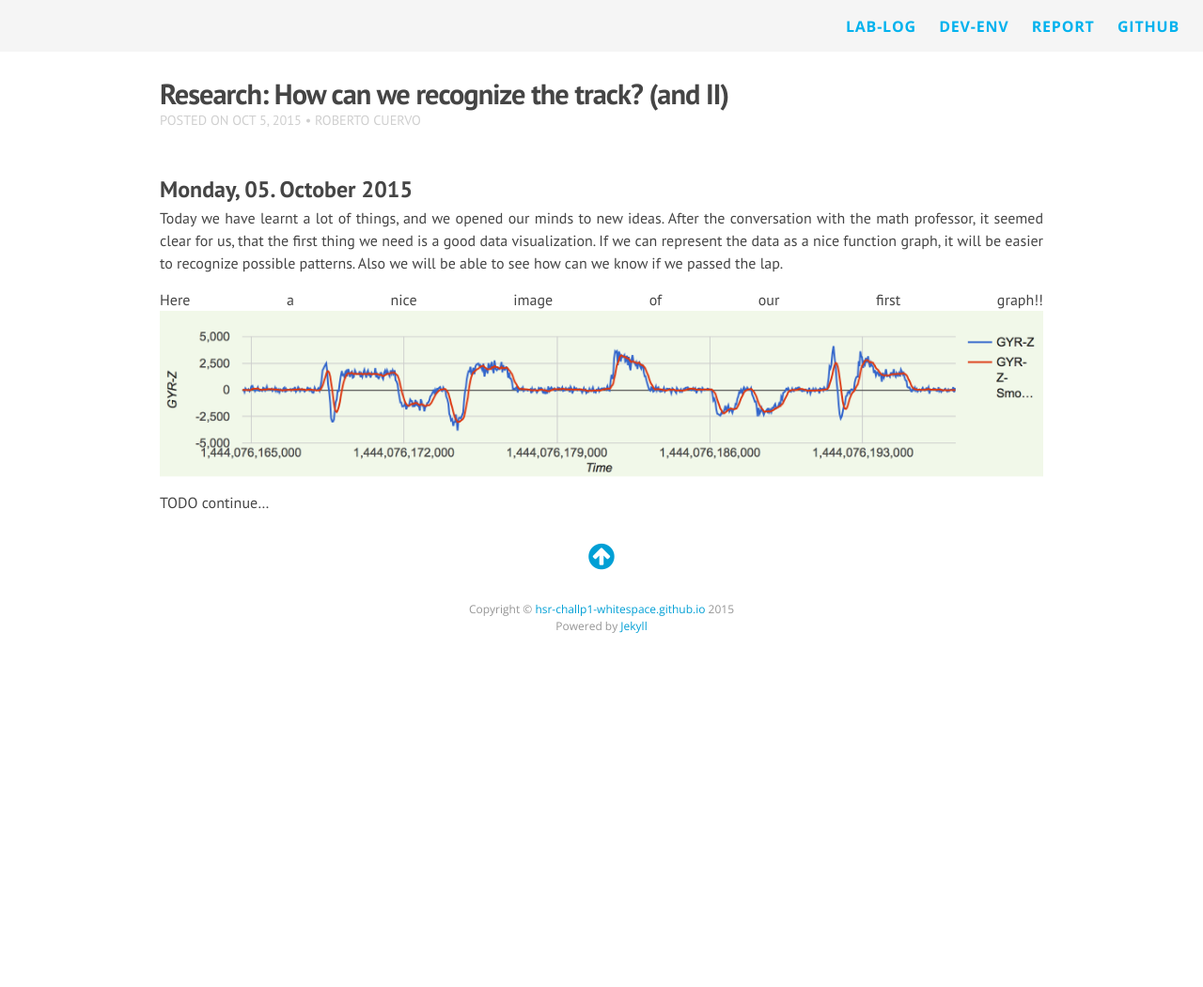
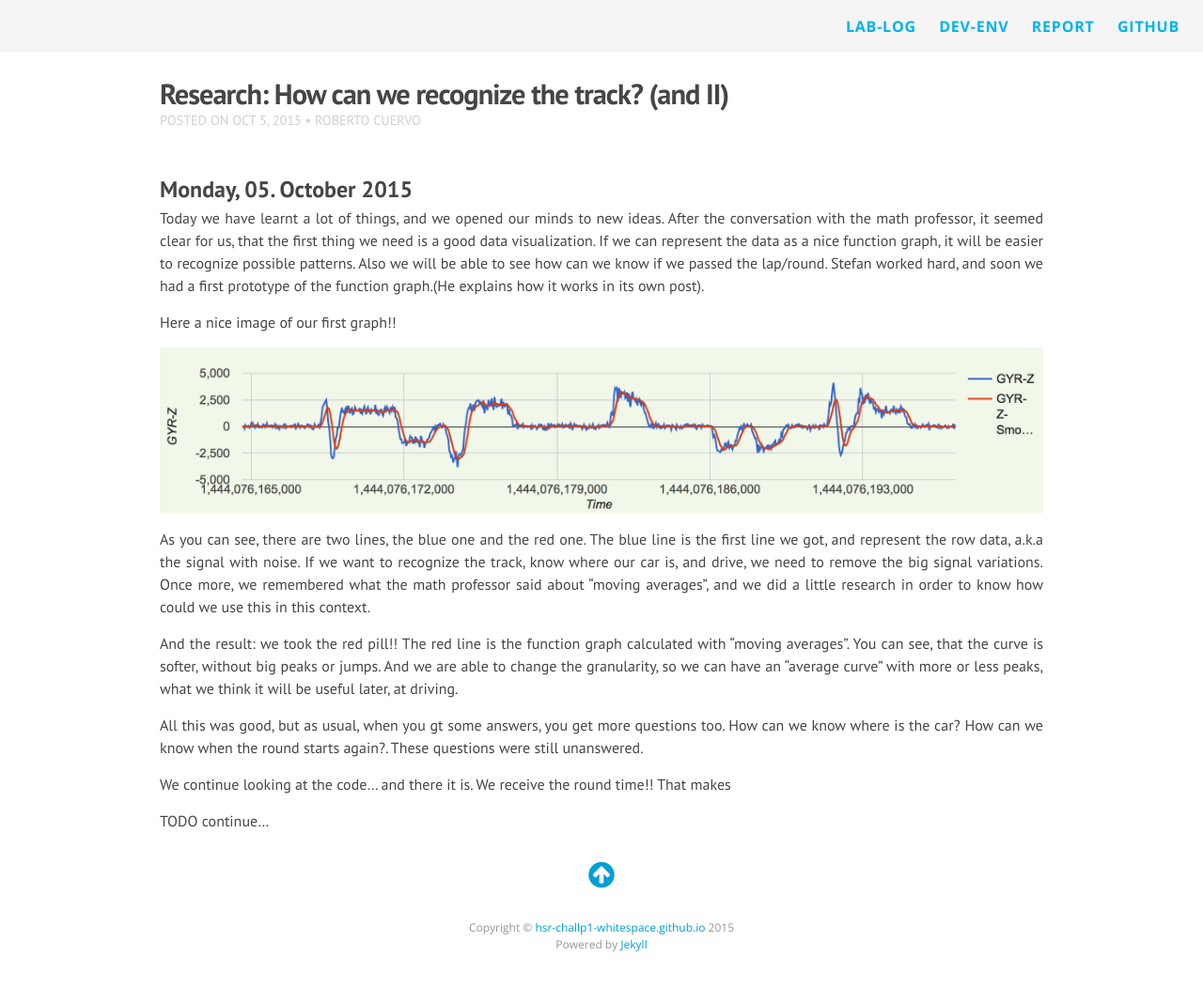
Before and after one commit to HSR-ChallP1-Whitespace/hsr-challp1-whitespace.github.io, a Jekyll site: the page built from _posts/2015-10-05-research-cont.md, in a window 1280 px wide. Shown: the whole page at 94% size. Built offline with Jekyll 4.4.1, drawn with Linux system fonts in a browser that asks for light colours; nearby versions of some CDN libraries; Markdown is read by kramdown in place of the engine named in the settings; comment, search, counter and statistics services are not loaded; before the commit the page ends 900 px from its top, so only the background shows below that.

Commit message:
2015-10-05 post modified

```diff
--- a/_posts/2015-10-05-research-cont.md
+++ b/_posts/2015-10-05-research-cont.md
@@ -8,9 +8,19 @@ author: "Roberto Cuervo"
 ## Monday, 05. October 2015
 
 Today we have learnt a lot of things, and we opened our minds to new ideas.
-After the conversation with the math professor, it seemed clear for us, that the first thing we need is a good data visualization. If we can represent the data as a nice function graph, it will be easier to recognize possible patterns. Also we will be able to see how can we know if we passed the lap.
+After the conversation with the math professor, it seemed clear for us, that the first thing we need is a good data visualization. If we can represent the data as a nice function graph, it will be easier to recognize possible patterns. Also we will be able to see how can we know if we passed the lap/round. Stefan worked hard, and soon we had a first prototype of the function graph.(He explains how it works in its own post).
 
 Here a nice image of our first graph!!
+
 ![Carrera graph](/media/lap.png "Carrera graph")
 
+As you can see, there are two lines, the blue one and the red one. The blue line is the first line we got, and represent the row data, a.k.a the signal with noise. If we want to recognize the track, know where our car is, and drive, we need to remove the big signal variations. Once more, we remembered what the math professor said about "moving averages", and we did a little research in order to know how could we use this in this context.
+
+And the result: we took the red pill!! The red line is the function graph calculated with "moving averages". You can see, that the curve is softer, without big peaks or jumps. And we are able to change the granularity, so we can have an "average curve" with more or less peaks, what we think it will be useful later, at driving.
+
+All this was good, but as usual, when you gt some answers, you get more questions too. How can we know where is the car? How can we know when the round starts again?. These questions were still unanswered.
+
+We continue looking at the code... and there it is. We receive the round time!! That makes
+
+
 TODO continue...
```
Also changed, not shown: 1 other file.
